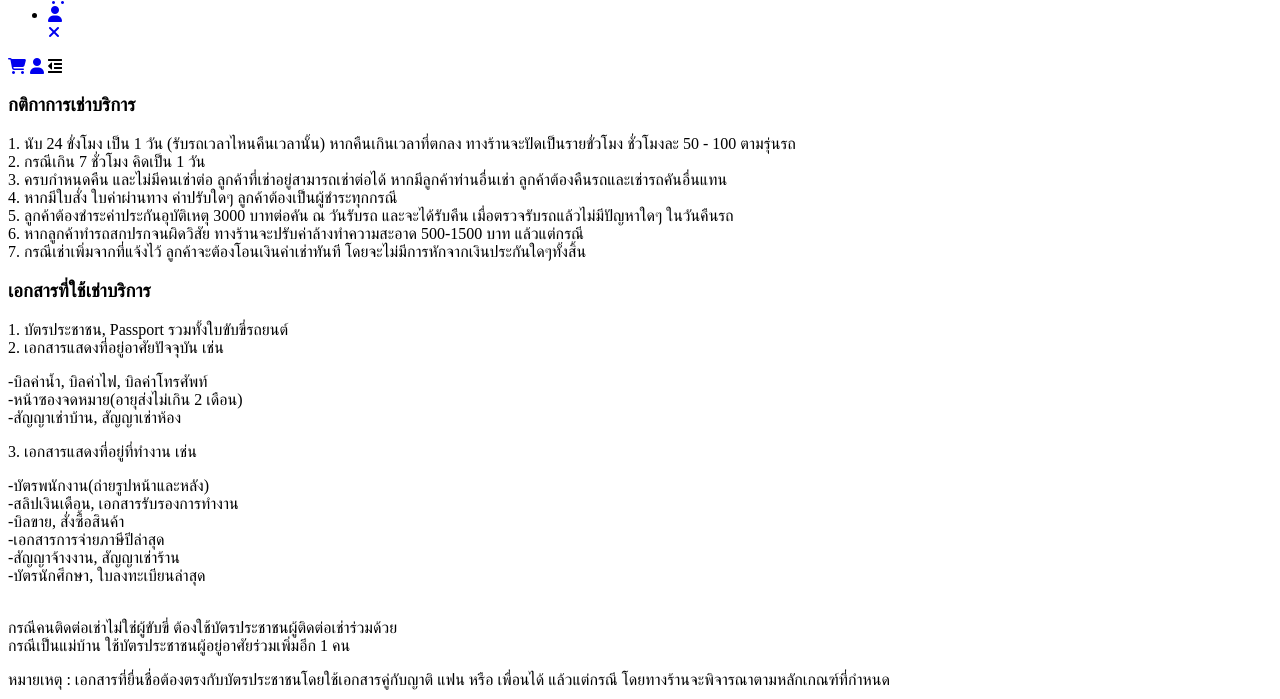
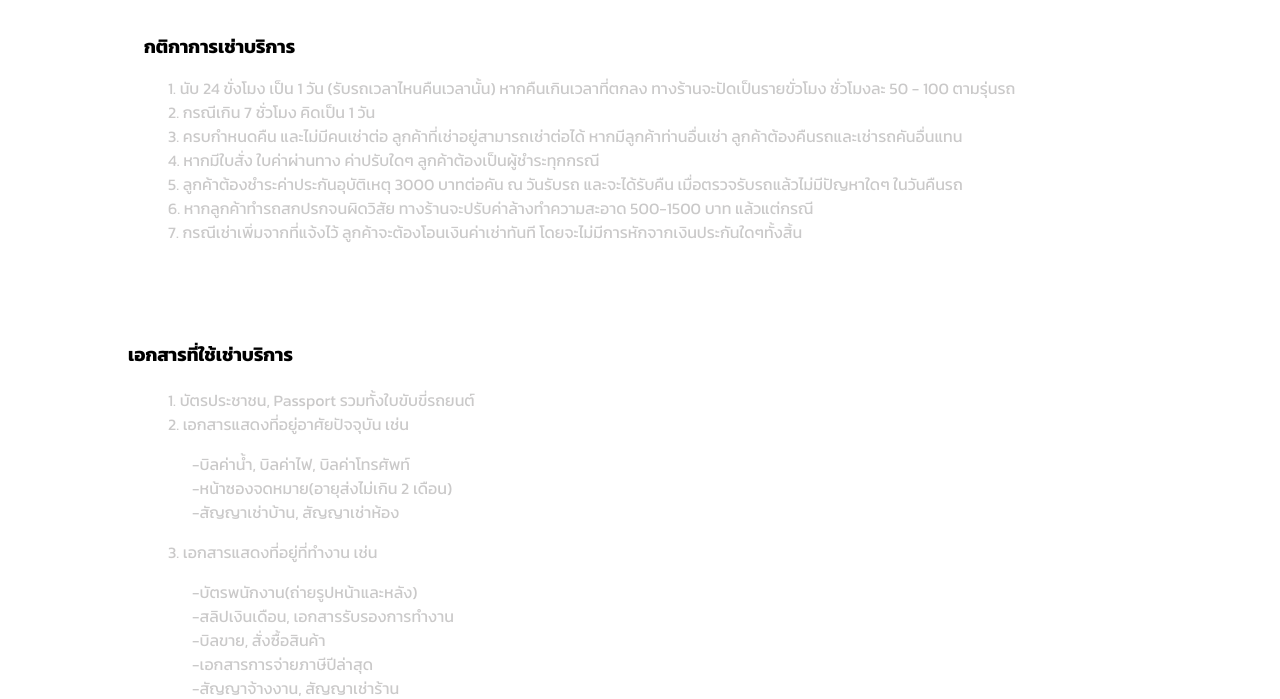
Before and after one commit to Txpxt-xuto/Car-rental, a plain HTML site: page Deal.html in a window 1280 px wide. Shown: the part 188-887 px from the top of the page. Drawn offline with Linux system fonts and the light colour scheme.

Commit message:
Update Deal.html

```diff
--- a/Deal.html
+++ b/Deal.html
@@ -4,12 +4,12 @@
     <meta charset="UTF-8">
     <meta name="viewport" content="width=device-width, initial-scale=1.0">
     <title>เอกสารและรายละเอียดการเช่าบริการ</title>
-    <link rel="stylesheet" href="document.css">
-        <link rel="preconnect" href="https://fonts.gstatic.com">
-        <link href="https://fonts.googleapis.com/css2?family=Poppins:wght@200;300;400;500;600;700&display=swap" rel="stylesheet">
-        <link rel="stylesheet" href="https://stackpath.bootstrapcdn.com/font-awesome/4.7.0/css/font-awesome.min.css">
-        <link rel="stylesheet" href="https://cdnjs.cloudflare.com/ajax/libs/font-awesome/6.4.2/css/all.min.css"/>
-        <link rel="stylesheet" href="https://pro.fontawesome.com/releases/v5.10.0/css/all.css">
+    <link rel="stylesheet" href="Deal.css">
+    <link rel="preconnect" href="https://fonts.gstatic.com">
+    <link href="https://fonts.googleapis.com/css2?family=Poppins:wght@200;300;400;500;600;700&display=swap" rel="stylesheet">
+    <link rel="stylesheet" href="https://stackpath.bootstrapcdn.com/font-awesome/4.7.0/css/font-awesome.min.css">
+    <link rel="stylesheet" href="https://cdnjs.cloudflare.com/ajax/libs/font-awesome/6.4.2/css/all.min.css"/>
+    <link rel="stylesheet" href="https://pro.fontawesome.com/releases/v5.10.0/css/all.css">
 </head>
 <body>
     <section id="header">
```
